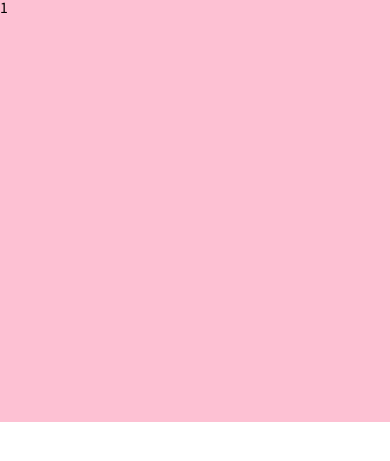
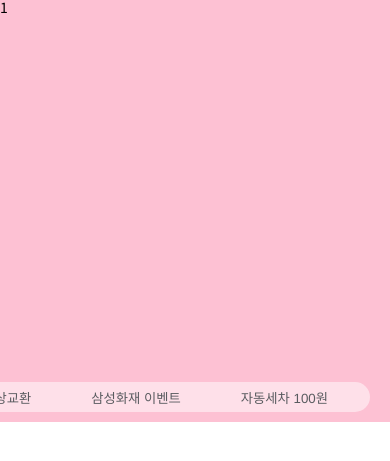
Before and after one commit to LUPIN-MOM/Rebehayan, a plain HTML site: page tire-pic/index.html in a window 390 px wide. Shown: the part 59-520 px from the top of the page. Drawn offline with nearby package versions, Linux system fonts and the light colour scheme.

Commit message:
Add files via upload

```diff
--- a/tire-pic/index.html
+++ b/tire-pic/index.html
@@ -79,8 +79,8 @@
                         <div class="swiper-slide">5</div>
                         <div class="swiper-slide">6</div>
                   </div>
+                  <div class="visual__paging__mobile"></div>
                   <div class="visual__paging"></div>
-                  <div class="visual__paging__mobile"></div>
             </section>
       </main>
 
--- a/tire-pic/js/global.js
+++ b/tire-pic/js/global.js
@@ -57,10 +57,10 @@ $(function () {
               $visualPagnation.show();
               $visualPagnationMobile.hide();
             } else {
+              $visualPagnationMobile.show();
               $visualPagnation.hide();
-              $visualPagnationMobile.show();
             }
-          }
+      }
 
       function visualSlide($target) {
             var swiper = new Swiper($target, {
--- a/tire-pic/scss/abstracts/_mixin.scss
+++ b/tire-pic/scss/abstracts/_mixin.scss
@@ -1,8 +1,8 @@
 //position
 @mixin position($x, $xvalue, $y, $yvalue) {
       position: absolute;
-      #{$x}:$xvalue;
-      #{$y}:$yvalue;
+      #{$x}: $xvalue;
+      #{$y}: $yvalue;
       @if $xvalue == 50% and $yvalue == 50% {
             transform: translate(-50%, -50%);
       } @else if $xvalue == 50% {
--- a/tire-pic/scss/base/_reset.scss
+++ b/tire-pic/scss/base/_reset.scss
@@ -12,6 +12,17 @@
 %list-style{
     list-style: none;
 }
+
+//텍스트 마우스 드래그시 색상 변경
+::-moz-selection {
+    background: #f8cdcd;
+    color: #fff;
+ }
+ ::selection {
+    background: #f8cdcd;
+    color: #fff;
+ }
+
 //body에 배경색이 있을 때
 @mixin mw-background($color) {
     @at-root #{if(&, 'body#{&}', 'body')} {
--- a/tire-pic/scss/component/_slide.scss
+++ b/tire-pic/scss/component/_slide.scss
@@ -9,17 +9,19 @@
             @include position(left, 50%, bottom, 10px);
             display: flex;
             padding: 4px;
-            background-color: rgba($white, .5);
+            background: rgba($white, .5);
             z-index: 1000;
             border-radius: 8px;
             @include mobile {
                   // @include position(left, 50%, bottom, 10px);     <--- 중복되서 지워줬음
+                  width: fit-content;
                   left: inherit;
                   right: 20px;
                   font-size: 13px;
                   padding: 0 12px;
                   line-height: 20px;
                   border-radius: 20px;
+                  transform: translate(0, 0);
                   .swiper-pagination-total {
                         &::after {
                               content: "+";
```
Also changed, not shown: tire-pic/css/style.css, tire-pic/images/Battery.svg (added), tire-pic/images/RepairShop.svg (added), tire-pic/images/ReviewNew.svg (added), tire-pic/images/firestone.png (added), tire-pic/images/newyear.png (added), tire-pic/images/review.png (added), tire-pic/images/tire.svg (added), tire-pic/images/wash.png (added).
